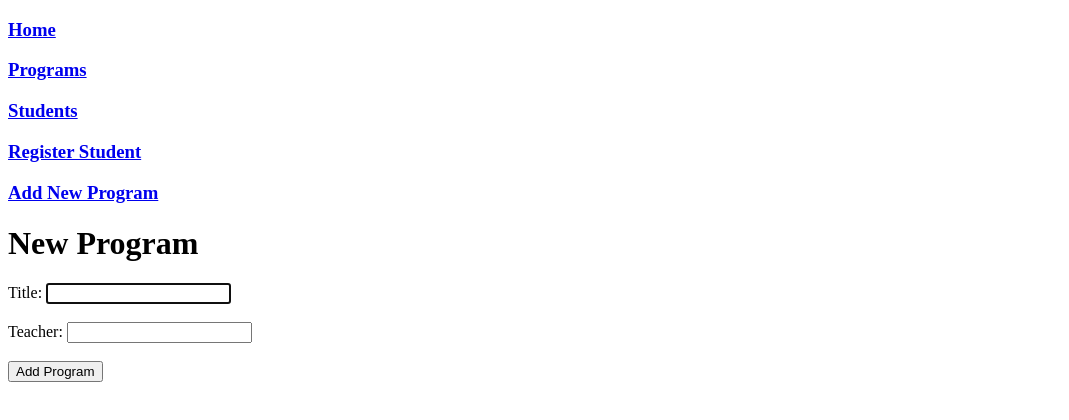
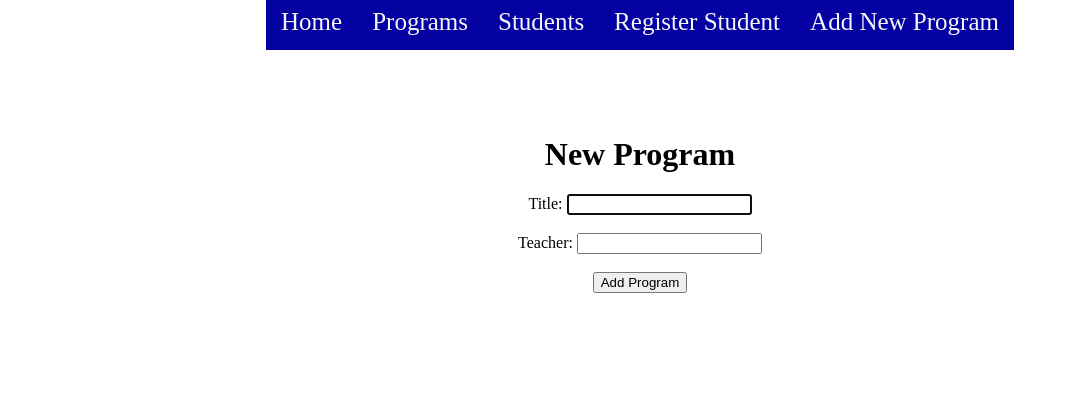
Before and after one commit to jflet004/phase-3-project-frontend, a React (Create React App) app: page /programs/new in a window 1280 px wide. Shown: the top 420 px of the page, without its empty margins (0-1069 px from the left). Built offline with nearby package versions, Linux system fonts and the light colour scheme.

Commit message:
Add css properties

```diff
--- a/src/components/AddProgram.js
+++ b/src/components/AddProgram.js
@@ -1,5 +1,6 @@
 import React, { useState } from 'react'
 import { useNavigate } from 'react-router-dom'
+import './Styles/Programs.css'
 
 const AddProgram = () => {
   const [title, setTitle] = useState("")
@@ -35,7 +36,7 @@ const AddProgram = () => {
   }
 
   return (
-    <div>
+    <div className='programs'>
       <h1>New Program</h1>
       <form onSubmit={handleSubmit}>
         <div>
--- a/src/components/AddStudent.js
+++ b/src/components/AddStudent.js
@@ -1,5 +1,6 @@
 import React, { useState } from 'react'
 import { useNavigate } from 'react-router-dom'
+import './Styles/Programs.css'
 
 const AddStudent = () => {
   const [firstName, setFirstName] = useState("")
@@ -21,7 +22,7 @@ const AddStudent = () => {
   const handleSubmit = e => {
     e.preventDefault()
     const studentObj = {
-      first_name: firstName ,
+      first_name: firstName,
       last_name: lastName,
       age: age,
       active: true
@@ -35,17 +36,17 @@ const AddStudent = () => {
       body: JSON.stringify(studentObj)
 
     })
-    .then(response => response.json())
+      .then(response => response.json())
 
-    navigate("/programs")
+    navigate("/students")
   }
 
   return (
-    <div>
+    <div className='programs'>
       <h1>New Student</h1>
       <form onSubmit={handleSubmit}>
-        <div>
-          <label>First Name: </label>
+        <div >
+          <label >First Name: </label>
           <input type="text" value={firstName} onChange={handleFirstNameChange} />
         </div>
         <br />
@@ -54,8 +55,8 @@ const AddStudent = () => {
           <input type="text" value={lastName} onChange={handleLastNameChange} />
         </div>
         <br />
-        <div>
-          <label>Age: </label>
+        <div >
+          <label >Age: </label>
           <input type="text" value={age} onChange={handleAgeChange} />
         </div>
         <br />
--- a/src/components/Home.js
+++ b/src/components/Home.js
@@ -1,9 +1,10 @@
 import React from 'react'
+import './Styles/Home.css'
 
 const Home = () => {
   return (
-    <div>
-      <h1>Home page</h1>
+    <div className='home'>
+      <h1>Welcome to Music & Art School</h1>
     </div>
   )
 }
--- a/src/components/Navbar.js
+++ b/src/components/Navbar.js
@@ -1,14 +1,16 @@
 import React from 'react'
+import './Styles/Navbar.css'
 import { NavLink } from 'react-router-dom'
 
 const Navbar = () => {
+
   return (
-    <div>
-      <h3><NavLink to="/">Home</NavLink></h3>
-      <h3><NavLink to="/programs">Programs</NavLink></h3>
-      <h3><NavLink to="/students">Students</NavLink></h3>
-      <h3><NavLink to="/students/new">Register Student</NavLink></h3>
-      <h3><NavLink to="/programs/new">Add New Program</NavLink></h3>
+    <div className='navigation-bar'>
+      <NavLink className="link" to="/">Home</NavLink>
+      <NavLink className="link" to="/programs">Programs</NavLink>
+      <NavLink className="link" to="/students">Students</NavLink>
+      <NavLink className="link" to="/students/new">Register Student</NavLink>
+      <NavLink className="link" to="/programs/new">Add New Program</NavLink>
     </div>
   )
 }
--- a/src/components/ProgramCard.js
+++ b/src/components/ProgramCard.js
@@ -15,7 +15,7 @@ const ProgramCard = ({ program, onDeleteProgram }) => {
         <li>
           <NavLink to={`/programs/${program.id}`}>
             {program.title}
-          </NavLink> - {program.teacher} - <button>Edit</button> - <button onClick={handleDeleteClick}>Delete</button>
+          </NavLink> - {program.teacher} - Students: {program.students.length} - <button>Edit</button> - <button onClick={handleDeleteClick}>Delete</button>
         </li>
     </div>
   )
--- a/src/components/ProgramDetails.js
+++ b/src/components/ProgramDetails.js
@@ -1,5 +1,5 @@
 import React, { useState, useEffect } from 'react'
-import { useParams } from 'react-router-dom'
+import { NavLink, useParams } from 'react-router-dom'
 
 const ProgramDetails = () => {
   const [program, setProgram] = useState("")
@@ -9,15 +9,24 @@ const ProgramDetails = () => {
   useEffect(() => {
     fetch(`http://localhost:9292/programs/${params.id}`)
     .then(response => response.json())
-    .then(data => setProgram(data))
+    .then(data => {
+      setProgram(data)
+      console.log(data)
+    })
   }, [params.id])
 
+  // const students = program.students.map(x => x.first_name)
+// debugger
 
   return (
     <div>
       <h1>Program Details</h1>
       <h2>Title: {program.title}</h2>
       <h3>Teacher: {program.teacher}</h3>
+      <br />
+      <NavLink to={"/programs/edit"}>Edit Program</NavLink>
+      <br />
+      <NavLink to={"/programs"}>Back to Program List</NavLink>
     </div>
   )
 }
--- a/src/components/ProgramList.js
+++ b/src/components/ProgramList.js
@@ -1,5 +1,6 @@
 import React, { useState, useEffect } from 'react'
 import ProgramCard from './ProgramCard'
+import './Styles/Programs.css'
 
 const ProgramList = () => {
   const [programs, setPrograms] = useState([])
@@ -19,7 +20,7 @@ const ProgramList = () => {
       onDeleteProgram={removeProgram}
     />)
   return (
-    <div>
+    <div className='programs'>
       <h1>Programs</h1>
       {programList}
     </div>
--- a/src/components/StudentList.js
+++ b/src/components/StudentList.js
@@ -1,5 +1,6 @@
 import React, { useState, useEffect } from 'react'
 import StudentCard from './StudentCard'
+import './Styles/Programs.css'
 
 const StudentList = () => {
 
@@ -18,7 +19,7 @@ const StudentList = () => {
 
 
   return (
-    <div>
+    <div className='programs'>
       <h1>Students</h1>
       {studentList}
     </div>
--- /dev/null
+++ b/src/components/Styles/Home.css
@@ -0,0 +1,4 @@
+.home {
+  text-align: center;
+  margin-top: 100px;
+}
--- /dev/null
+++ b/src/components/Styles/Navbar.css
@@ -0,0 +1,17 @@
+.navigation-bar {
+  text-align: center;
+  display: inline;
+  display: block;
+
+}
+
+.link {
+  font-size: 25px;
+  width: 60%;
+  margin: 5% 0 1%;
+  padding: 15px;
+  text-decoration: none;
+  color: #f6f6f6;
+  background-color: #0401a2;
+  text-align: center;
+}
--- /dev/null
+++ b/src/components/Styles/Programs.css
@@ -0,0 +1,4 @@
+.programs {
+  text-align: center;
+  margin-top: 100px;
+}
```
